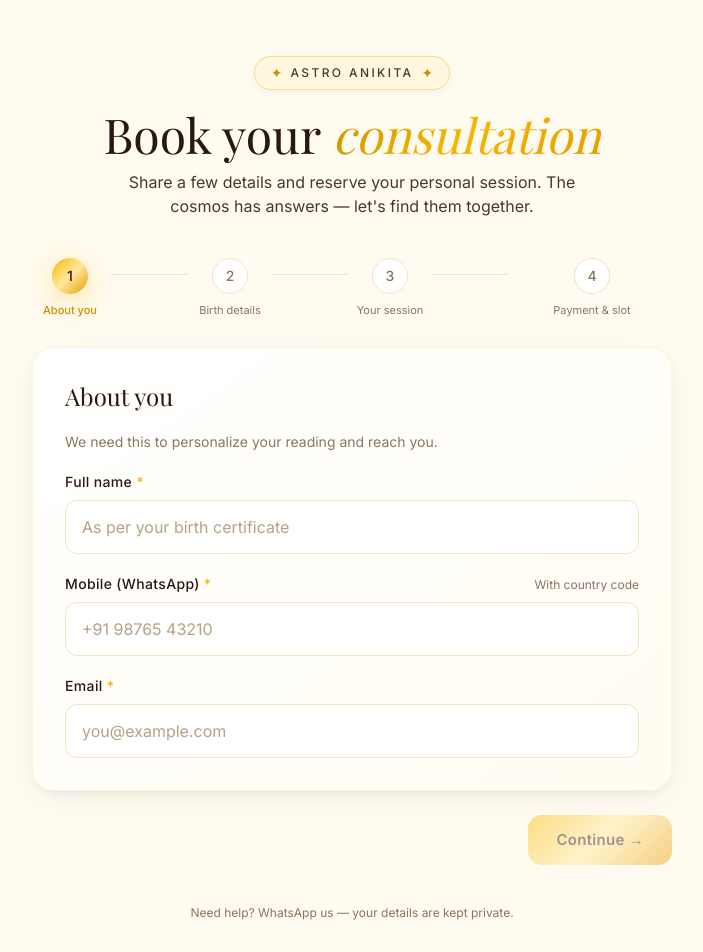
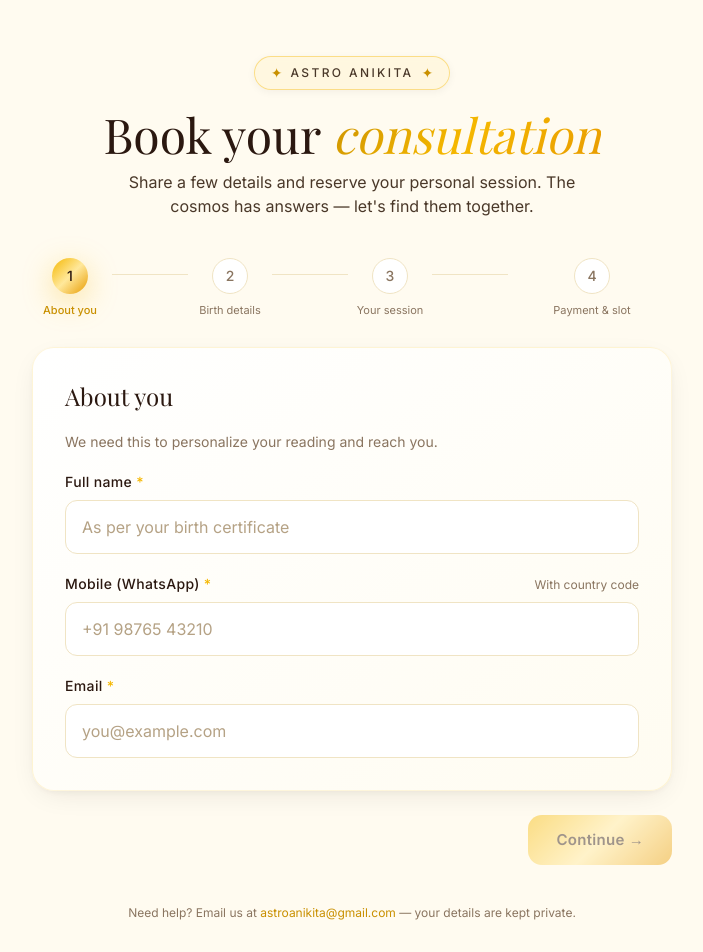
Before and after one commit to rohangupta16011-stack/astrobookingportal, a Next.js app: page / in a window 1280 px wide. Shown: the top 952 px of the page, without its empty margins (288-991 px from the left). Built offline with nearby package versions, Linux system fonts and the light colour scheme; a web font is replaced by a local one.

Commit message:
Replace WhatsApp footer text with email contact link

```diff
--- a/app/page.tsx
+++ b/app/page.tsx
@@ -211,7 +211,11 @@ export default function Page() {
       />
 
       <footer className="mt-10 text-center text-xs text-muted">
-        Need help? WhatsApp us — your details are kept private.
+        Need help? Email us at{" "}
+        <a href="mailto:astroanikita@gmail.com" className="text-sunDeep hover:underline">
+          astroanikita@gmail.com
+        </a>{" "}
+        — your details are kept private.
       </footer>
     </main>
   );
```
